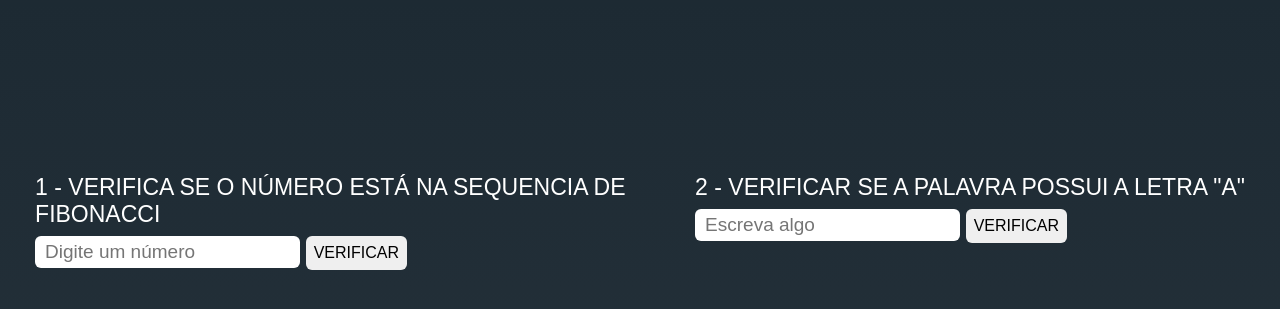
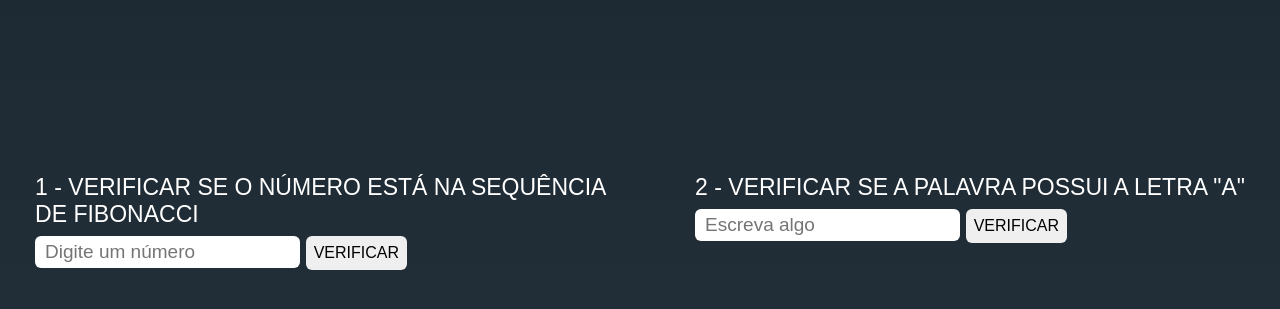
Before and after one commit to EduhGarcia/teste-tecnico-target, a plain HTML site: page index.html in a window 1280 px wide. Shown: the part 93-402 px from the top of the page. Drawn offline with Linux system fonts and the light colour scheme; a web font is replaced by a local one.

Commit message:
Concertando ortografia

```diff
--- a/index.html
+++ b/index.html
@@ -17,7 +17,7 @@
 
     <main>
         <section class="question-1">
-            <label for="verify-fibonacci">1 - Verifica se o número está na sequencia de fibonacci</label>
+            <label for="verify-fibonacci">1 - Verificar se o número está na sequência de fibonacci</label>
 
 
             <div class="container-fibonacci">
```
